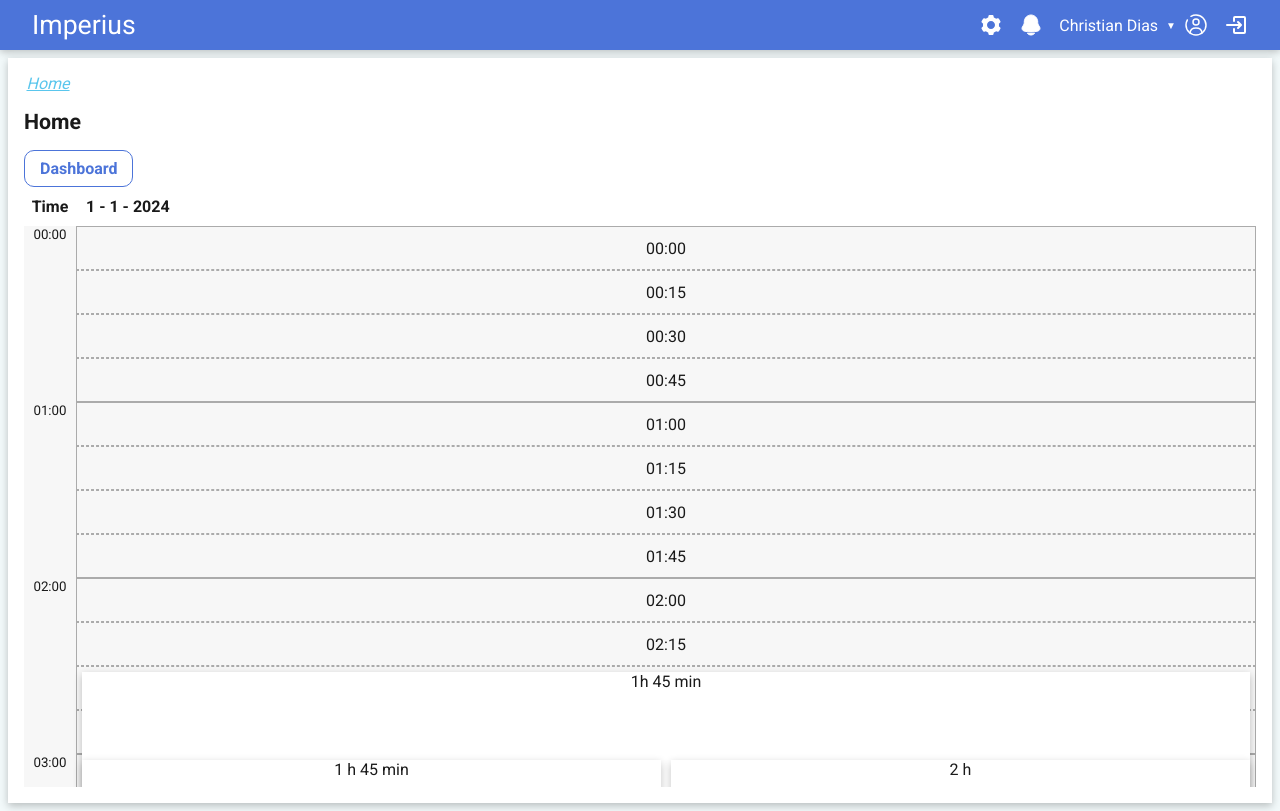
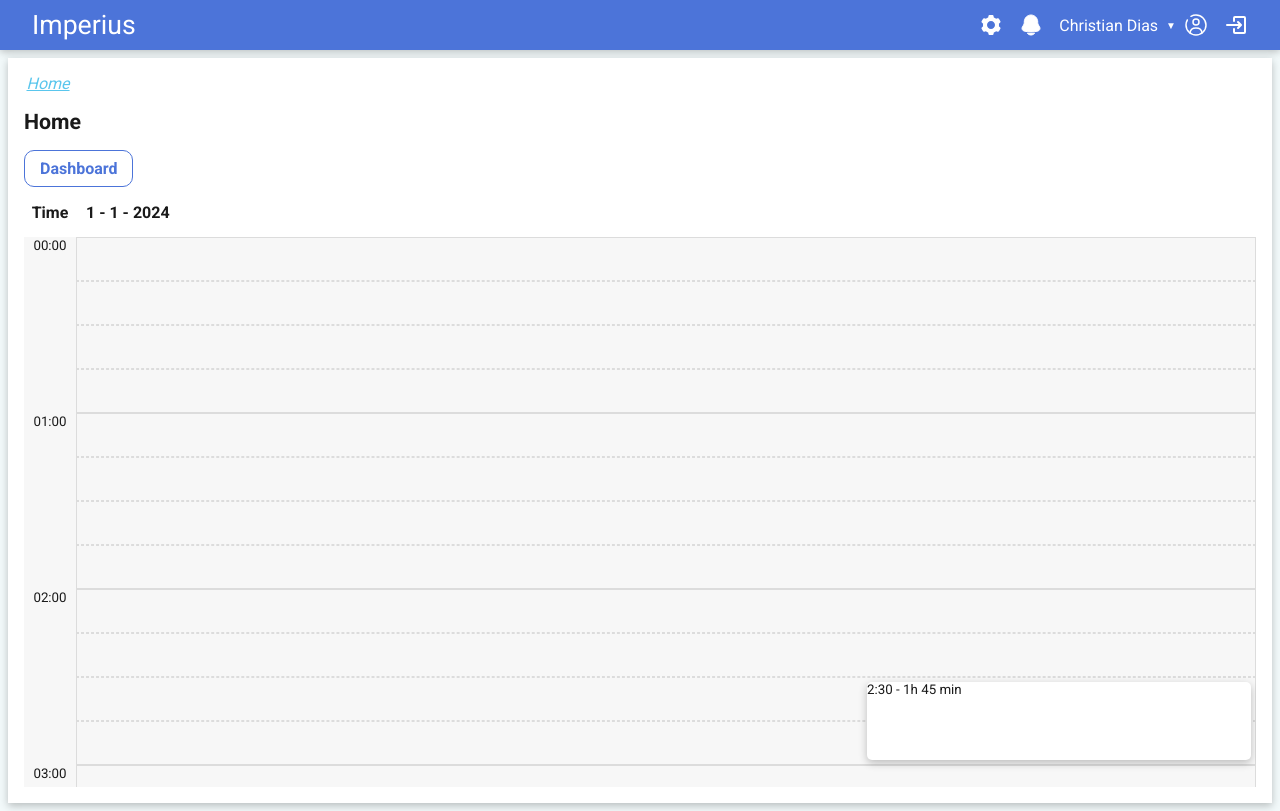
Before and after one commit to christianltdias/app, a Next.js app: page / in a window 1280 px wide. Built offline with nearby package versions, Linux system fonts and the light colour scheme.

Commit message:
calendar and event without bug

```diff
--- a/app/page.tsx
+++ b/app/page.tsx
@@ -11,7 +11,10 @@ export default function Page() {
   return (
     <PageComponent title="Home">
       <Button onClick={() => router.push('/dashboard')}>Dashboard</Button>
-      <Calendar />
+      {/* <div style={{width: '300px'}}> */}
+      <div>
+        <Calendar />
+      </div>
     </PageComponent>
   );
 }
--- a/components/calendar/calendar.tsx
+++ b/components/calendar/calendar.tsx
@@ -37,29 +37,29 @@ export default function Calendar({view = CalendarView.Day}: CalendarProps) {
         },
         {
           startDate: new Date(2024, 1, 7, 3, 30 ,0),
-          endDate: new Date(2024, 1, 7, 5, 30 ,0),
-          title: "2 h"
+          endDate: new Date(2024, 1, 7, 8, 30 ,0),
+          title: "5 h"
         },
         {
           startDate: new Date(2024, 1, 7, 2, 30 ,0),
-          endDate: new Date(2024, 1, 7, 3, 45 ,0),
+          endDate: new Date(2024, 1, 7, 3, 0 ,0),
           title: "1h 45 min"
         },
-        {
-          startDate: new Date(2024, 1, 7, 3, 0 ,0),
-          endDate: new Date(2024, 1, 7, 4, 45 ,0),
-          title: "1 h 45 min"
-        },
-        {
-          startDate: new Date(2024, 1, 7, 3, 30 ,0),
-          endDate: new Date(2024, 1, 7, 4, 30 ,0),
-          title: "1 h"
-        },
-        {
-          startDate: new Date(2024, 1, 7, 3, 0 ,0),
-          endDate: new Date(2024, 1, 7, 5, 0 ,0),
-          title: "2 h"
-        },
+        // {
+        //   startDate: new Date(2024, 1, 7, 3, 0 ,0),
+        //   endDate: new Date(2024, 1, 7, 4, 45 ,0),
+        //   title: "1 h 45 min"
+        // },
+        // {
+        //   startDate: new Date(2024, 1, 7, 3, 30 ,0),
+        //   endDate: new Date(2024, 1, 7, 4, 30 ,0),
+        //   title: "1 h"
+        // },
+        // {
+        //   startDate: new Date(2024, 1, 7, 3, 0 ,0),
+        //   endDate: new Date(2024, 1, 7, 5, 0 ,0),
+        //   title: "2 h"
+        // },
       ]}/>
     </div>
   );
--- a/components/calendar/event/calendar.event.module.sass
+++ b/components/calendar/event/calendar.event.module.sass
@@ -1,7 +1,6 @@
 .calendar-event
   position: absolute
-  // left: 5px
-  top: 5px
   background-color: white
-  z-index: 100
   box-shadow: rgba(0, 0, 0, 0.24) 0px 3px 8px
+  font-size: 10pt
+  border-radius: 5px
--- a/components/calendar/event/calendar.event.tsx
+++ b/components/calendar/event/calendar.event.tsx
@@ -23,12 +23,22 @@ export default function Event({
 }: EventProps) {
 
   const width = `calc(${100 / events.length}% - ${2 * margin}px)`;
+
+  const getMinutes = (initialDate: Date, finalDate: Date): number => {
+    const initialDateMiliseconds = initialDate.getTime();
+    const finalDateMiliseconds = finalDate.getTime();
+    return (finalDateMiliseconds - initialDateMiliseconds) / (1000 * 60);
+  }
+
   const getHeight = (event: EventType) => {
-    const initialDate = event.startDate.getTime();
-    const finalDate = event.endDate.getTime();
-    const minutes = (finalDate - initialDate) / (1000 * 60);
+    const minutes = getMinutes(event.startDate, event.endDate);
+    var eventSize = ((height + 2 * border) * factor) * (minutes / 60) - 2 * margin;
+    return `max(${eventSize}px, 10px)`
+  };
 
-    return ((height + 2 * border) * factor) * (minutes / 60) - 2 * margin;
+  const getTop = (event: EventType) => {
+    const minutes = getMinutes(new Date(event.startDate.getFullYear(), event.startDate.getMonth(), event.startDate.getDate()), event.startDate);
+    return ((height + 2 * border) * factor) * (minutes / 60) + margin;
   };
 
   const getOffset = (index: number) => {
@@ -44,10 +54,11 @@ export default function Event({
               left: getOffset(index),
               width: width,
               height: getHeight(event),
+              top: getTop(event),
             }}
             className={styles["calendar-event"]}
           >
-            {event.title}
+            {event.startDate.getHours()}:{event.startDate.getMinutes()} - {event.title}
           </div>
         );
       })}
--- a/components/calendar/views/calendar.day.view.tsx
+++ b/components/calendar/views/calendar.day.view.tsx
@@ -1,4 +1,4 @@
-import { ReactNode, useState } from "react";
+import { ReactNode, useRef, useState } from "react";
 import { concatStyles } from "../../../utils/styles.utils";
 import { CurrentTab } from "../calendar";
 import styles from "./calendar.view.module.sass";
@@ -63,21 +63,6 @@ export default function CalendarDayView({ currentDay, events }: CalendarDayViewP
     return `${hour < 10 ? `0${hour}` : hour}:${minutes < 10 ? `0${minutes}` : minutes}`
   };
 
-  const getEvent = (index: number): ReactNode => {
-    const residual = index % factor;
-    const hour = factor === 1 ? index : Math.floor(index / factor);
-
-    const eventsHere = events.filter((event) => event.startDate.getHours() === hour && event.startDate.getMinutes() === residual * 60 / factor)
-
-    return <Event border={2} events={eventsHere} factor={factor} height={40} margin={5}/>
-  }
-
-  const isEventPresent = (index: number) => {
-    const residual = index % factor;
-    const hour = factor === 1 ? index : Math.floor(index / factor);
-    return events.some((event) => event.startDate.getHours() === hour && event.startDate.getMinutes() === residual * 60 / factor)
-  }
-
   return (
     <div className={styles["calendar-day-container"]}>
       <div className={styles["calendar-day-wrapper"]}>
@@ -103,15 +88,14 @@ export default function CalendarDayView({ currentDay, events }: CalendarDayViewP
                     styles[getCellStyle(hour)]
                   )}
                 >
-                  {getTimeTag(hour, false)}
-                  {isEventPresent(hour) &&
-                      getEvent(hour)
-                  }
                 </td>
               </tr>
             ))}
           </tbody>
         </table>
+        <div className={styles["calendar-events"]}>
+          <Event border={2} events={events} factor={factor} height={40} margin={5}/>
+        </div>
       </div>
     </div>
   );
--- a/components/calendar/views/calendar.view.module.sass
+++ b/components/calendar/views/calendar.view.module.sass
@@ -7,6 +7,15 @@
 
   .calendar-day-wrapper
     overflow: auto
+    position: relative
+
+    .calendar-events
+      width: calc(100% - 50px)
+      border-spacing: 0
+      position: absolute
+      top: 50px
+      left: 50px
+      z-index: 5
 
     .calendar-day-table
       width: 100%
@@ -15,6 +24,7 @@
       .calendar-day-header
         background-color: white
         position: sticky
+        height: 50px
         top: 0
         z-index: 10
 
@@ -31,20 +41,19 @@
 
       .calendar-hour
         height: 40px
-        position: relative
 
       .calendar-hour-both
-        border: 1px solid rgba(0,0,0,.3)
+        border: 1px solid rgba(0,0,0,.1)
 
       .calendar-hour-top
-        border: 1px solid rgba(0,0,0,.3)
-        border-top: 1px dashed rgba(0,0,0,.3)
+        border: 1px solid rgba(0,0,0,.1)
+        border-top: 1px dashed rgba(0,0,0,.1)
 
       .calendar-hour-middle
-        border: 1px solid rgba(0,0,0,.3)
-        border-top: 1px dashed rgba(0,0,0,.3)
-        border-bottom: 1px dashed rgba(0,0,0,.3)
+        border: 1px solid rgba(0,0,0,.1)
+        border-top: 1px dashed rgba(0,0,0,.1)
+        border-bottom: 1px dashed rgba(0,0,0,.1)
 
       .calendar-hour-bottom
-        border: 1px solid rgba(0,0,0,.3)
-        border-bottom: 1px dashed rgba(0,0,0,.3)
+        border: 1px solid rgba(0,0,0,.1)
+        border-bottom: 1px dashed rgba(0,0,0,.1)
```
